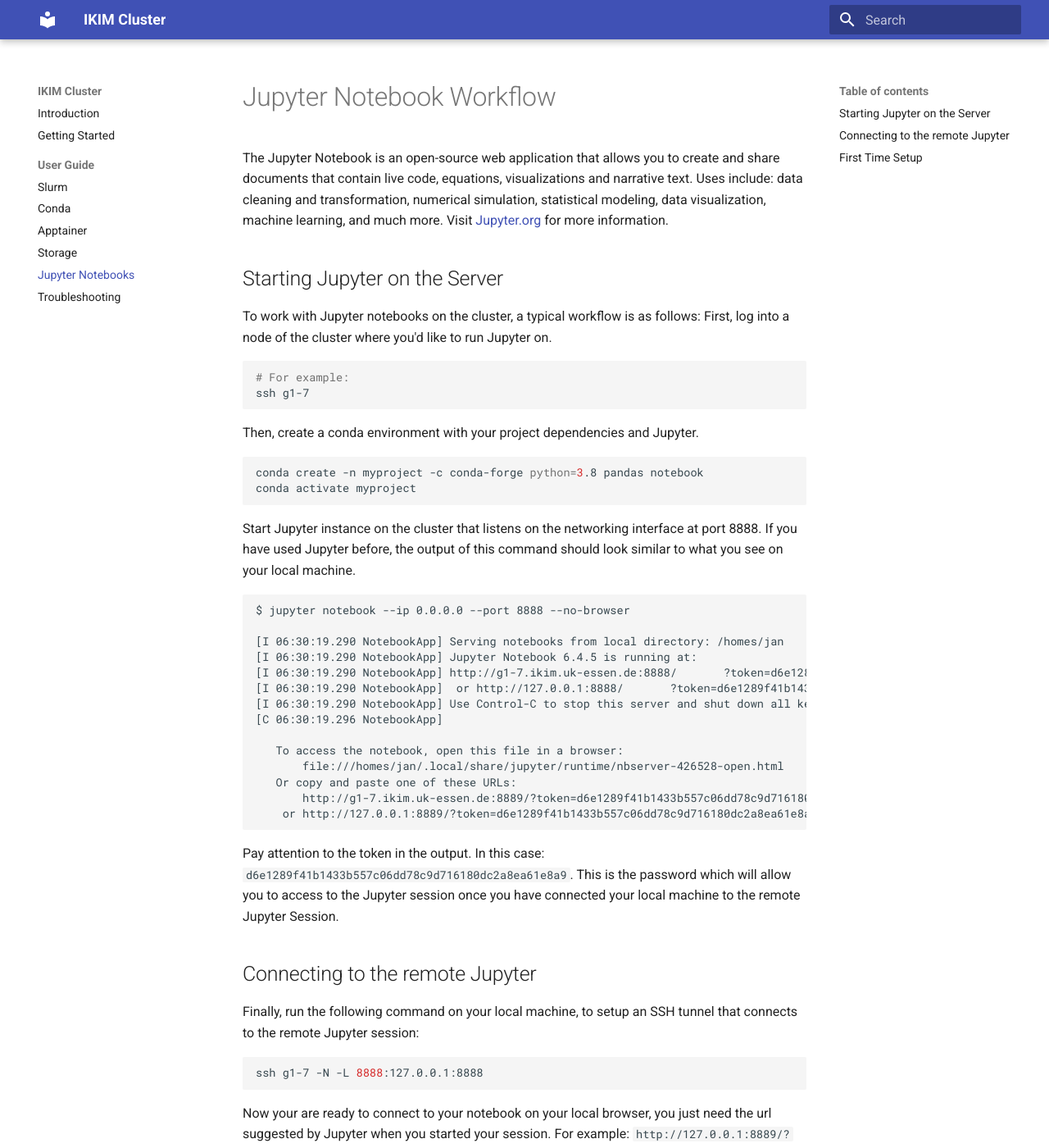
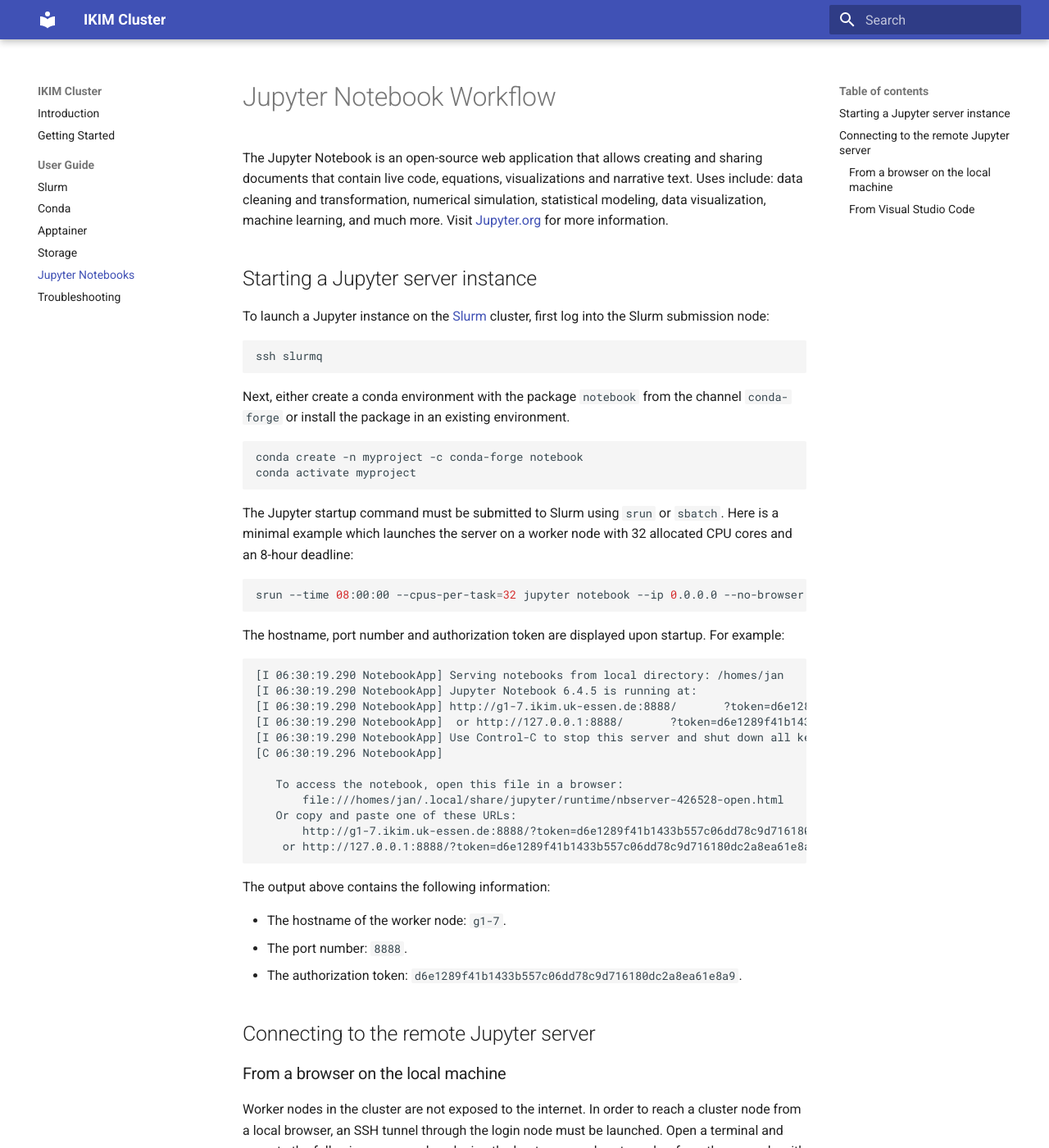
Before and after one commit to IKIM-Essen/ClusterDocs, an MkDocs documentation site: the page built from docs/jupyter.md, in a window 1280 px wide and 1400 px high. Shown: the whole window at 82% size. Built offline with MkDocs 1.6.1 and Material for MkDocs 9.7.7, drawn with Linux system fonts in a browser that asks for light colours; some of the changed text lies outside the part shown.

Commit message:
Jupyter slurm (#20)
* Update the Jupyter guide taking Slurm into account

* Delete the NFS workaround from the Jupyter guide

The NFS server now supports file locking, so there is no need for
this workaround anymore

````diff
--- a/docs/jupyter.md
+++ b/docs/jupyter.md
@@ -1,29 +1,31 @@
 # Jupyter Notebook Workflow
 
-The Jupyter Notebook is an open-source web application that allows you to create and share documents that contain live code, equations, visualizations and narrative text. Uses include: data cleaning and transformation, numerical simulation, statistical modeling, data visualization, machine learning, and much more. Visit [Jupyter.org](https://jupyter.org) for more information.
+The Jupyter Notebook is an open-source web application that allows creating and sharing documents that contain live code, equations, visualizations and narrative text. Uses include: data cleaning and transformation, numerical simulation, statistical modeling, data visualization, machine learning, and much more. Visit [Jupyter.org](https://jupyter.org) for more information.
 
-## Starting Jupyter on the Server
+## Starting a Jupyter server instance
 
-To work with Jupyter notebooks on the cluster, a typical workflow is as follows:
-First, log into a node of the cluster where you'd like to run Jupyter on.
+To launch a Jupyter instance on the [Slurm](./slurm.md) cluster, first log into the Slurm submission node:
 
 ```sh
-# For example:
-ssh g1-7
+ssh slurmq
 ```
 
-Then, create a conda environment with your project dependencies and Jupyter.
+Next, either create a conda environment with the package `notebook` from the channel `conda-forge` or install the package in an existing environment.
 
 ```sh
-conda create -n myproject -c conda-forge python=3.8 pandas notebook
+conda create -n myproject -c conda-forge notebook
 conda activate myproject
 ```
 
-Start Jupyter instance on the cluster that listens on the networking interface at port 8888. If you have used Jupyter before, the output of this command should look similar to what you see on your local machine.
+The Jupyter startup command must be submitted to Slurm using `srun` or `sbatch`. Here is a minimal example which launches the server on a worker node with 32 allocated CPU cores and an 8-hour deadline:
+
+```sh
+srun --time 08:00:00 --cpus-per-task=32 jupyter notebook --ip 0.0.0.0 --no-browser
+```
+
+The hostname, port number and authorization token are displayed upon startup. For example:
 
 ```text
-$ jupyter notebook --ip 0.0.0.0 --port 8888 --no-browser
-
 [I 06:30:19.290 NotebookApp] Serving notebooks from local directory: /homes/jan
 [I 06:30:19.290 NotebookApp] Jupyter Notebook 6.4.5 is running at:
 [I 06:30:19.290 NotebookApp] http://g1-7.ikim.uk-essen.de:8888/       ?token=d6e1289f41b1433b557c06dd78c9d716180dc2a8ea61e8a9
@@ -34,76 +36,47 @@
    To access the notebook, open this file in a browser:
        file:///homes/jan/.local/share/jupyter/runtime/nbserver-426528-open.html
    Or copy and paste one of these URLs:
-       http://g1-7.ikim.uk-essen.de:8889/?token=d6e1289f41b1433b557c06dd78c9d716180dc2a8ea61e8a9
-    or http://127.0.0.1:8889/?token=d6e1289f41b1433b557c06dd78c9d716180dc2a8ea61e8a9
+       http://g1-7.ikim.uk-essen.de:8888/?token=d6e1289f41b1433b557c06dd78c9d716180dc2a8ea61e8a9
+    or http://127.0.0.1:8888/?token=d6e1289f41b1433b557c06dd78c9d716180dc2a8ea61e8a9
 ```
 
-Pay attention to the token in the output. In this case: `d6e1289f41b1433b557c06dd78c9d716180dc2a8ea61e8a9`. This is the password which will allow you to access to the Jupyter session once you have connected your local machine to the remote Jupyter Session.
+The output above contains the following information:
 
-## Connecting to the remote Jupyter
+- The hostname of the worker node: `g1-7`.
+- The port number: `8888`.
+- The authorization token: `d6e1289f41b1433b557c06dd78c9d716180dc2a8ea61e8a9`.
 
-Finally, run the following command on your local machine, to setup an SSH tunnel that connects to the remote Jupyter session:
+## Connecting to the remote Jupyter server
+
+### From a browser on the local machine
+
+Worker nodes in the cluster are not exposed to the internet. In order to reach a cluster node from a local browser, an SSH tunnel through the login node must be launched. Open a terminal and execute the following command, replacing the hostname and port number from the example with the actual values:
 
 ```sh
-ssh g1-7 -N -L 8888:127.0.0.1:8888
+ssh -N -L 8888:g1-7:8888 ikim
 ```
 
-Now your are ready to connect to your notebook on your local browser, you just need the url suggested by Jupyter when you started your session. For example: `http://127.0.0.1:8889/?token=d6e1289f41b1433b557c06dd78c9d716180dc2a8ea61e8a9`. When you open this link in your browser, you should see the familiar Jupyter home screen:
+This command creates an SSH tunnel such that all traffic to `localhost:8888` passes through the host `ikim` and reaches the destination `g1-7:8888`. The terminal will simply hang, indicating that the tunnel has been created.
+
+Open a browser and paste the URL provided by Jupyter. Since the traffic needs to flow through the tunnel, replace the target host with `localhost`:
+
+```text
+http://localhost:8888/?token=d6e1289f41b1433b557c06dd78c9d716180dc2a8ea61e8a9
+```
+
+The Jupyter landing page should appear:
 
 ![Jupyter home](./assets/jupyter-home.png)
 
-You can verify that this notebook is running on the remote host and within the conda environment as follows:
+To verify that the notebook is running on the remote host and within the conda environment:
 
 ![Jupyter home](./assets/jupyter-notebook.png)
 
-## First Time Setup
+### From Visual Studio Code
 
-If you have not used Jupyter (or JupyterLab) on the cluster before, you will need to initialize your config files and profile.[^1] This will generate new configuration files in `~/.jupyter` and `~/.ipython` for you.
+Connect to the Slurm submission node as described in [Connect to a remote host][vscode-docs-connect-ssh-host]. When prompted for the target host, type `slurmq`.
 
-[^1]: This section is based on <https://docs.hpc.sussex.ac.uk/apollo2/jupyter.html#first-time-setup-and-nfs-issue>
+From the submission node, connect to the Jupyter server as described in [Connect to a remote Jupyter server][vscode-docs-remote-jupyter]. When prompted for the URL, simply copy and paste the URL displayed in the output from `jupyter notebook`. As opposed to the browser method, in this case the connection originates from inside the cluster and there's no need to set up port forwarding.
 
-```sh
-jupyter notebook --generate-config
-jupyter lab --generate-config # if you use jupyterlab
-ipython profile create
-```
-
-There is an issue that affects all Jupyter sessions where Jupyter and Ipython data directories reside on NFS mounts (specifically any of your research volumes or your HPC home directory). By default, Jupyter uses your home directory to store a couple of SQLite databases. However, due to an issue with file locking, SQLite is known to misbehave on some NFS mounts (see [here](https://www.sqlite.org/faq.html#q5)).
-
-**How the problem presents itself:**
-Your Jupyter sessions will simply hang and become unresponsive, as it will be stuck waiting for the SQLite databases’ files to be locked, which is not supported over NFS home directories.
-
-**How to resolve the issue**
-You will need to tell Jupyter and Ipython to use memory to store the database information instead of creating a file in your home directory. This can be done by editing the configuration files for Jupyter and Ipython. (Which you may have just created by following the instructions above).
-
-```sh
-# Edit Jupyter configuration
-vi ~/.jupyter/jupyter_notebook_config.py
-
-# Change following line
-# c.NotebookNotary.db_file = ''
-
-# To:
-c.NotebookNotary.db_file = ':memory:'
-```
-
-```sh
-# Edit IPython configuration
-vi ~/.ipython/profile_default/ipython_config.py
-
-# Change following two lines
-# c.HistoryManager.hist_file=''
-# c.HistoryAccessor.hist_file=''
-
-# To:
-c.HistoryManager.hist_file=':memory:'
-c.HistoryAccessor.hist_file=':memory:'
-```
-
-```sh
-# Edit JupyterLab configuration
-vi ~/.jupyter/jupyter_lab_config.py
-
-# Add the following line
-c.NotebookNotary.db_file = ':memory:'
-```
+[vscode-docs-connect-ssh-host]: https://code.visualstudio.com/docs/remote/ssh#_connect-to-a-remote-host
+[vscode-docs-remote-jupyter]: https://code.visualstudio.com/docs/datascience/jupyter-notebooks#_connect-to-a-remote-jupyter-server
````
